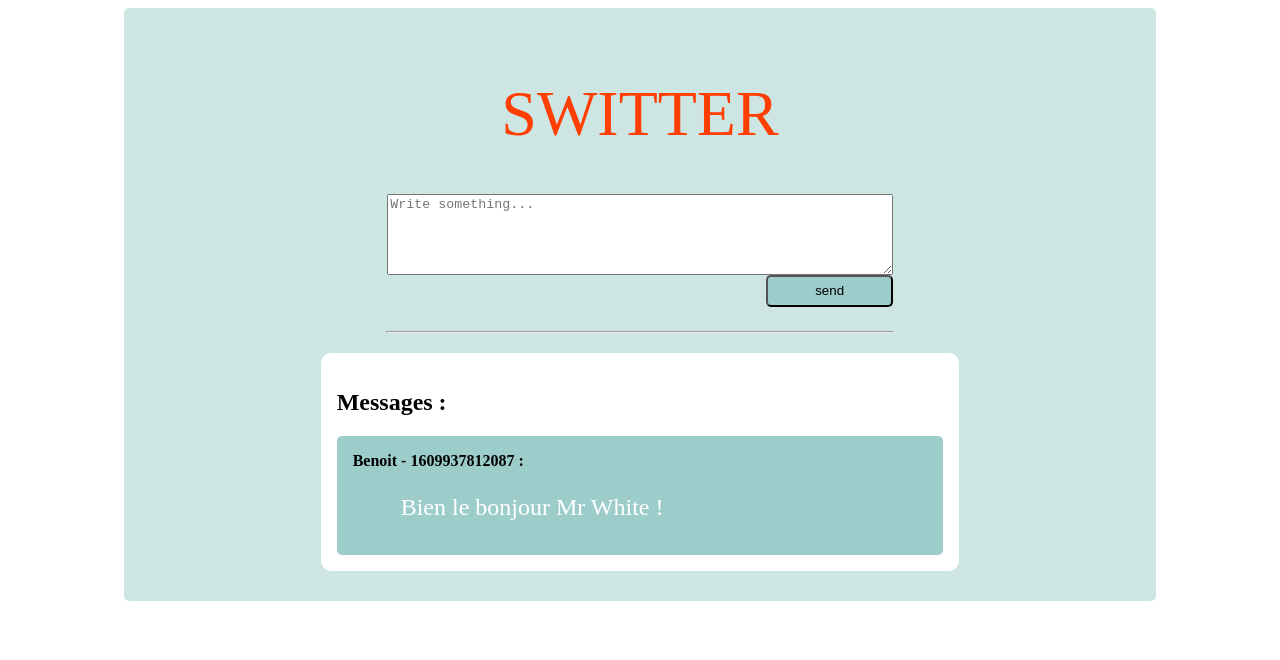
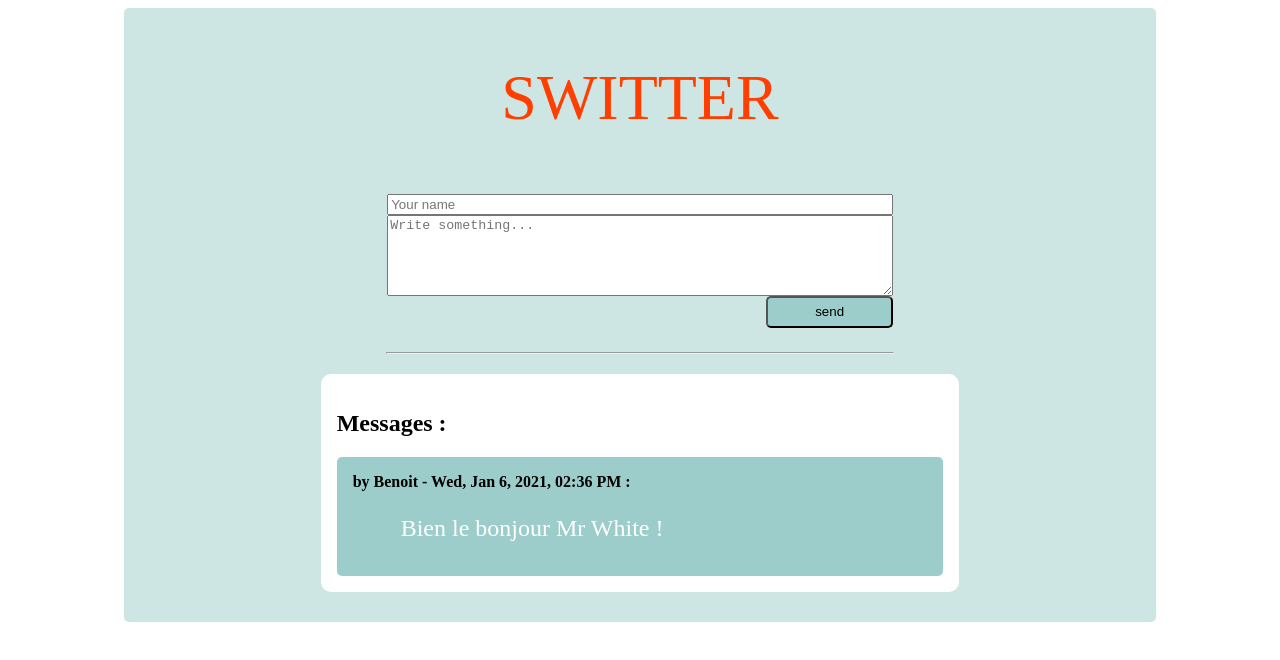
Before and after one commit to BenoitRobin/switter, a Svelte app: page / in a window 1280 px wide. Shown: the top 660 px of the page. Built offline with nearby package versions, Linux system fonts and the light colour scheme; the HTML template or start-up script is replaced by a standard one.

Commit message:
add author and a Date formatter

```diff
--- a/src/App.svelte
+++ b/src/App.svelte
@@ -1,6 +1,9 @@
 <script>
 	import Block from './components/block.svelte';
 	import List from './components/listMessages.svelte';
+
+
+    export let name;
 
 	let messages = [
         {
@@ -28,16 +31,26 @@
 	border-radius: 5px;
 	padding: 10px;
 }
+h1 {
+		color: #ff3e00;
+		text-transform: uppercase;
+		text-align: center;
+		font-size: 4em;
+		font-weight: 100;
+	}
 </style>
 
 <!-- Mon code  -->
 
 <main class='container'>
 
+	<h1>{name}</h1>
+
 	<Block
-		name = Switter
-		author = 'Bob'
 		on:message={addMessage}
 	/>
-	<List messages = {messages} />
+
+	<List
+		{messages}
+	/>
 </main>
--- a/src/components/block.svelte
+++ b/src/components/block.svelte
@@ -1,24 +1,26 @@
 <script>
+
 
     import { createEventDispatcher } from 'svelte';
 
     const dispatch = createEventDispatcher();
 
-    export let name;
-    export let author;
+    let author ='';
     let message = '';
-
 
     function savedMessage() {
         const newMessage = {
             id: Date.now(),
             text: message,
-            author: author
+            author: author,
+            date: new Date(),
         }
 
+        console.log('nouveau message : ', newMessage);
         dispatch('message', newMessage)
 
         message = '';
+        author= '';
 
     }
 
@@ -38,13 +40,6 @@
         justify-content: center;
 
 
-	}
-
-	h1 {
-		color: #ff3e00;
-		text-transform: uppercase;
-		font-size: 4em;
-		font-weight: 100;
 	}
 
     .btn {
@@ -75,7 +70,7 @@
 <!-- Mon code  -->
 
 <main class="main">
-	<h1>{name}</h1>
+    <input type="text" bind:value={author} placeholder='Your name'>
     <textarea cols="50" rows="5" bind:value={message} placeholder="Write something..."></textarea>
     <button on:click={savedMessage} class="btn">send</button>
 </main>
--- a/src/components/listMessages.svelte
+++ b/src/components/listMessages.svelte
@@ -1,5 +1,18 @@
 <script>
     export let messages;
+
+    const options = {
+        weekday: 'short',
+        year: 'numeric',
+        month: 'short',
+        day: 'numeric',
+        hour: '2-digit',
+        minute: '2-digit',
+        // second: '2-digit',
+        hour12: 'true'
+    }
+
+    const formatter = new Intl.DateTimeFormat('en-US', options);
 </script>
 
 
@@ -45,7 +58,7 @@
 
         {#each messages as message}
         <li class="display-tab--item">
-            {message.author} - <span class="date">{message.id}</span>  :
+            by {message.author} - <span class="date">{formatter.format(message.date)}</span>  :
             <div class="display-tab--message">{message.text}</div>
         </li>
         <br>
--- a/src/main.js
+++ b/src/main.js
@@ -2,6 +2,9 @@ import App from './App.svelte';
 
 const app = new App({
 	target: document.body,
+	props: {
+		name: 'Switter'
+	}
 });
 
 export default app;
```
